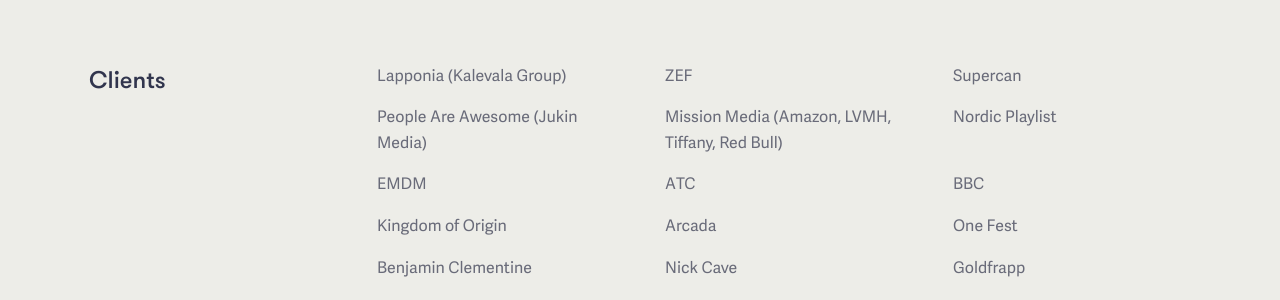
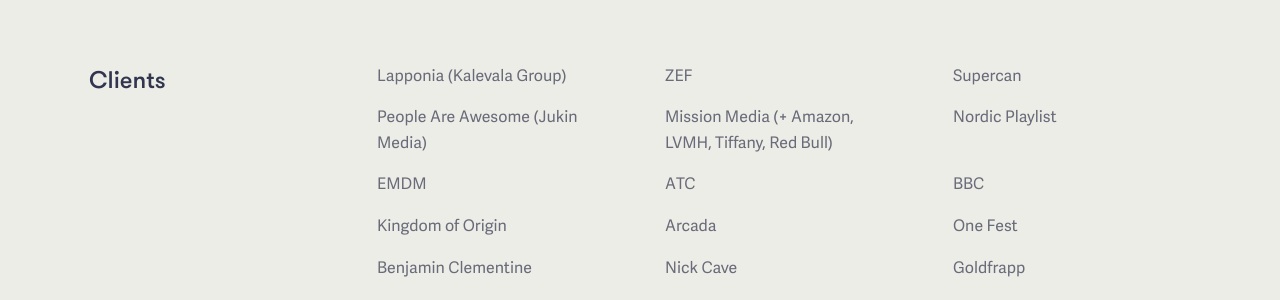
Before and after one commit to garethjohnsdesign/saari.co.uk, a Jekyll site: the page built from profile.md, in a window 1280 px wide. Shown: the part 1074-1374 px from the top of the page. Built offline with Jekyll 4.4.1, drawn with Linux system fonts in a browser that asks for light colours.

```diff
--- a/profile.md
+++ b/profile.md
@@ -48,7 +48,7 @@ clients-list:
 - ZEF
 - Supercan
 - People Are Awesome (Jukin Media)
-- Mission Media (Amazon, LVMH, Tiffany, Red Bull)
+- Mission Media (+ Amazon, LVMH, Tiffany, Red Bull)
 - Nordic Playlist
 - EMDM
 - ATC
```
